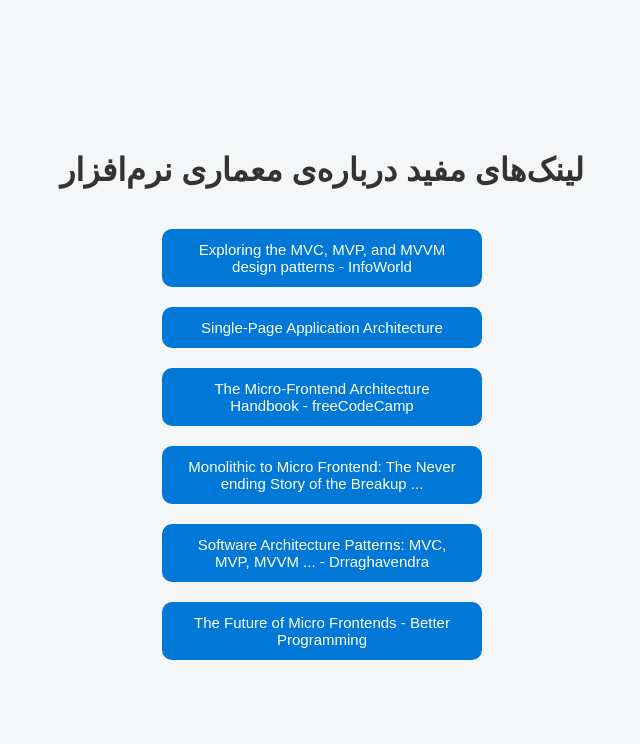
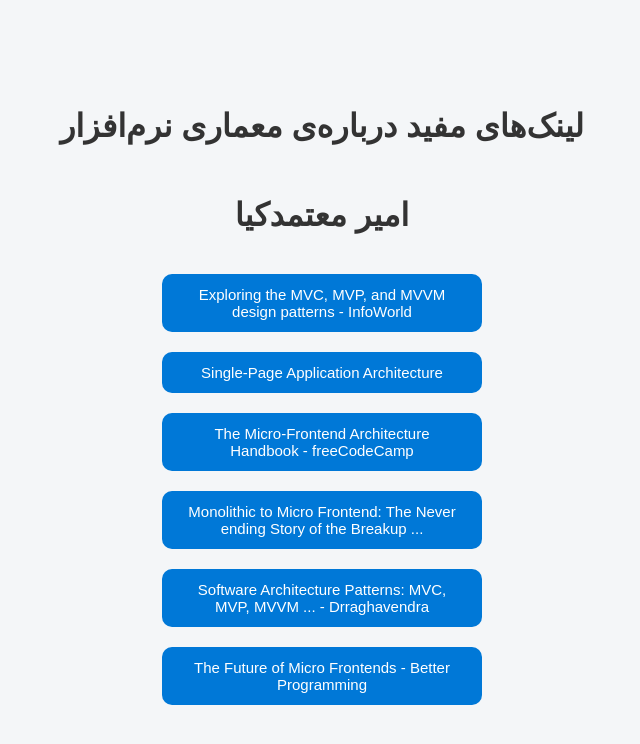
Before and after one commit to MotamedKia/Internet_Engineering_Presentation_Sources, a plain HTML site: page index.html in a window 1280 px wide. Shown: the whole page, without its empty margins (318-958 px from the left). Drawn offline with Linux system fonts and the light colour scheme.

Commit message:
Update index.html
add my own name to this html interface

```diff
--- a/index.html
+++ b/index.html
@@ -42,6 +42,8 @@
 
   <h1>لینک‌های مفید درباره‌ی معماری نرم‌افزار</h1>
 
+  <h1>امیر معتمدکیا</h1>
+
   <button onclick="window.open('https://www.infoworld.com/article/2241819/exploring-the-mvc-mvp-and-mvvm-design-patterns.html?utm_source=chatgpt.com', '_blank')">
     Exploring the MVC, MVP, and MVVM design patterns - InfoWorld
   </button>
```
